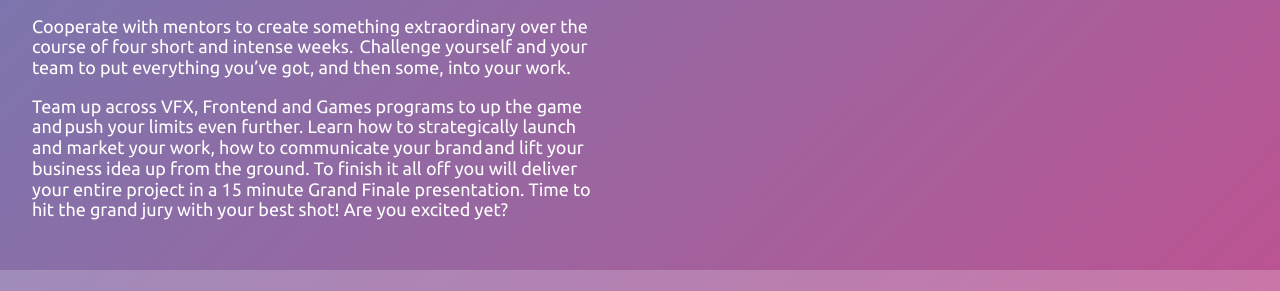
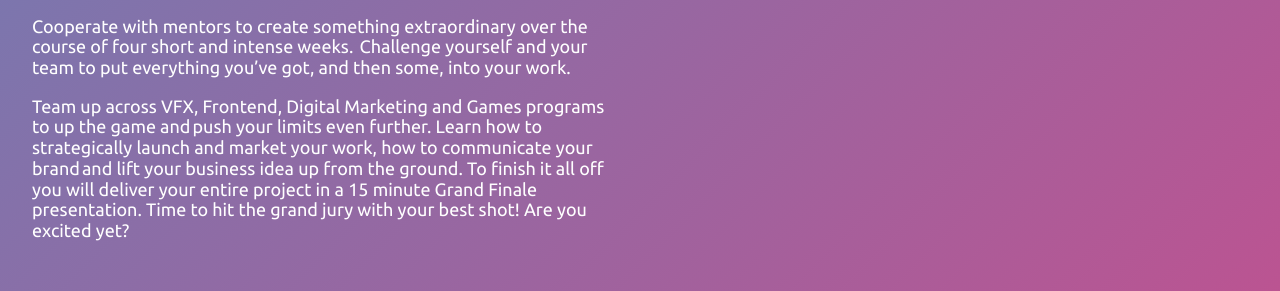
Before and after one commit to mannuelf/startup-bootcamp, a React (Create React App) app: page / in a window 1280 px wide. Shown: the part 919-1210 px from the top of the page. Built offline with nearby package versions, Linux system fonts and the light colour scheme.

Commit message:
copy update

```diff
--- a/src/App.js
+++ b/src/App.js
@@ -40,7 +40,7 @@ function App() {
                 your work.
               </p>
               <p>
-                Team up across VFX, Frontend and Games programs to up the game
+                Team up across VFX, Frontend, Digital Marketing and Games programs to up the game
                 and push your limits even further. Learn how to strategically
                 launch and market your work, how to communicate your brand and
                 lift your business idea up from the ground. To finish it all off
```
